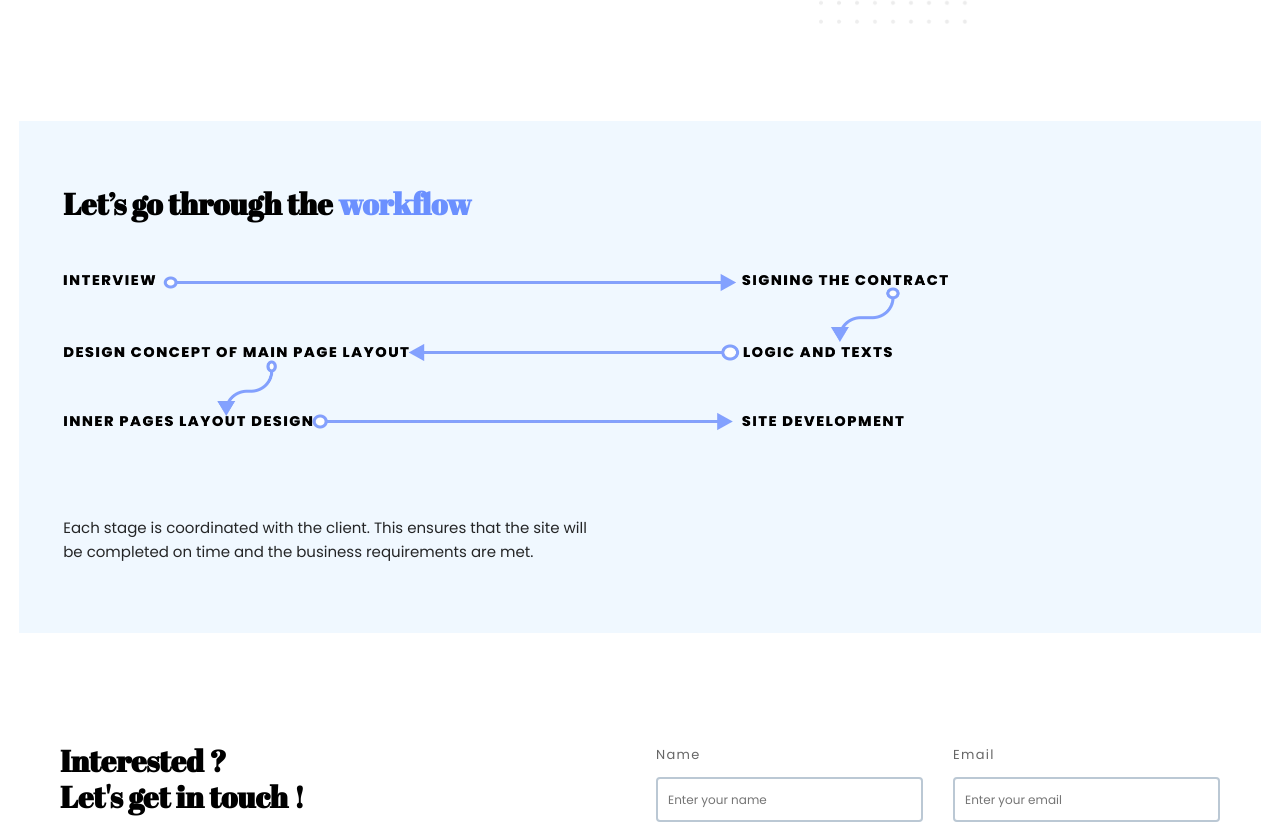
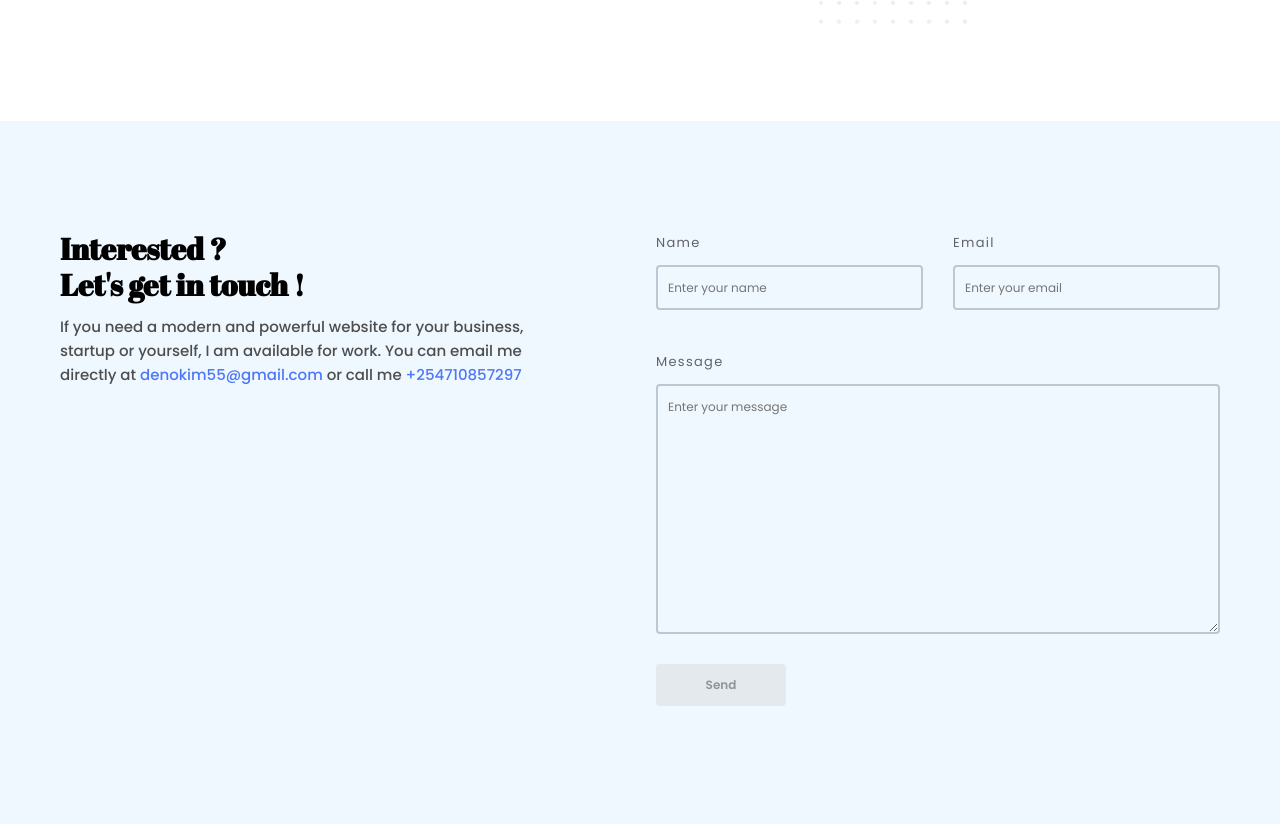
Before and after one commit to DenisKamau/portfolio, a React (Create React App) app: page / in a window 1280 px wide. Shown: the part 2739-3563 px from the top of the page. Built offline with nearby package versions, Linux system fonts and the light colour scheme.

Commit message:
Removed flow section

```diff
--- a/src/components/Footer/Footer.css
+++ b/src/components/Footer/Footer.css
@@ -1,5 +1,6 @@
 .footerSection {
   padding-bottom: 20px;
+  background-color: aliceblue;
 }
 
 .footer {
@@ -57,7 +58,7 @@
   width: 267px;
   height: 45px;
   padding: 0px 10px;
-  background: #ffffff;
+  background-color: aliceblue;
   border: 2px solid #bbc8d4;
   box-sizing: border-box;
   border-radius: 4px;
--- a/src/components/MidSection/MidSection.js
+++ b/src/components/MidSection/MidSection.js
@@ -1,14 +1,14 @@
 import React from "react";
 import Services from "../Services/Services";
 import Work from "../Work/Work";
-import FlowSection from "../Workflow/FlowSection";
+// import FlowSection from "../Workflow/FlowSection";
 
 const MidSection = () => {
   return (
     <div>
       <Services />
       <Work />
-      <FlowSection />
+      {/* <FlowSection /> */}
     </div>
   );
 };
```
